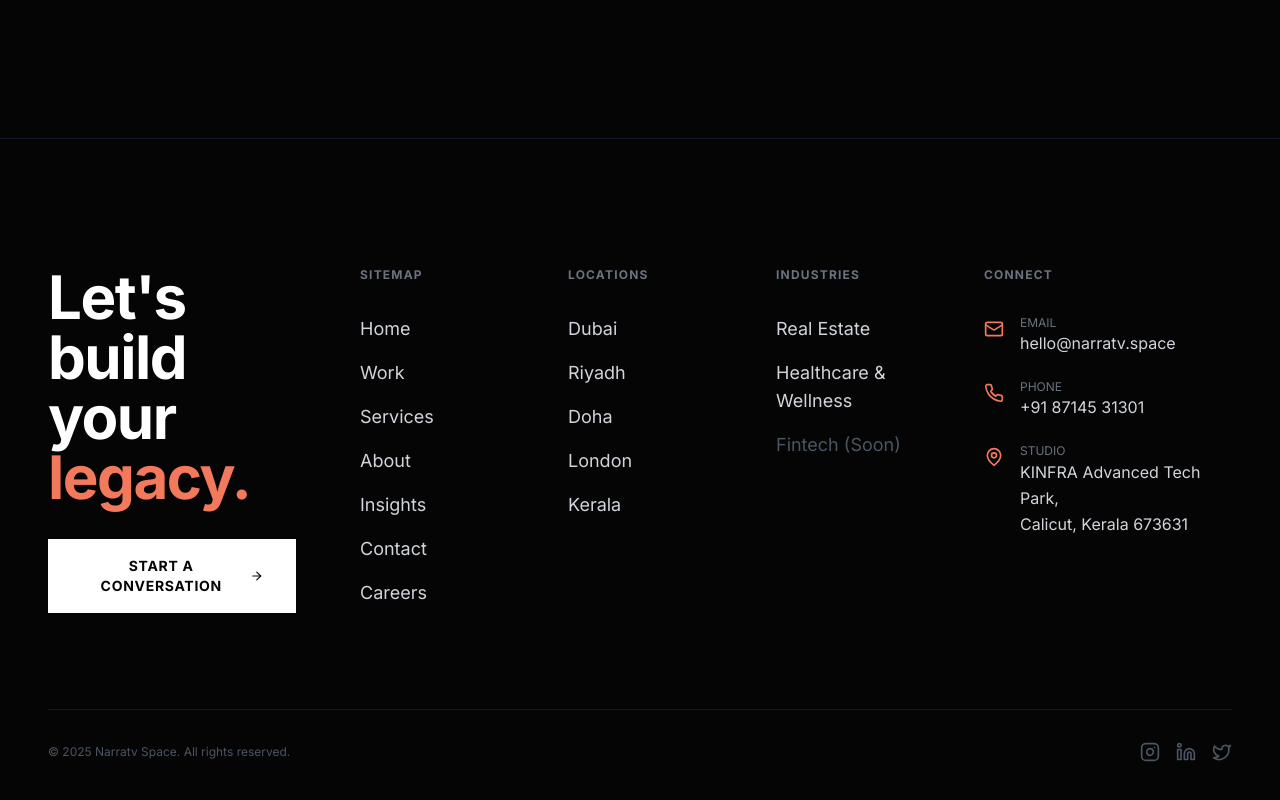
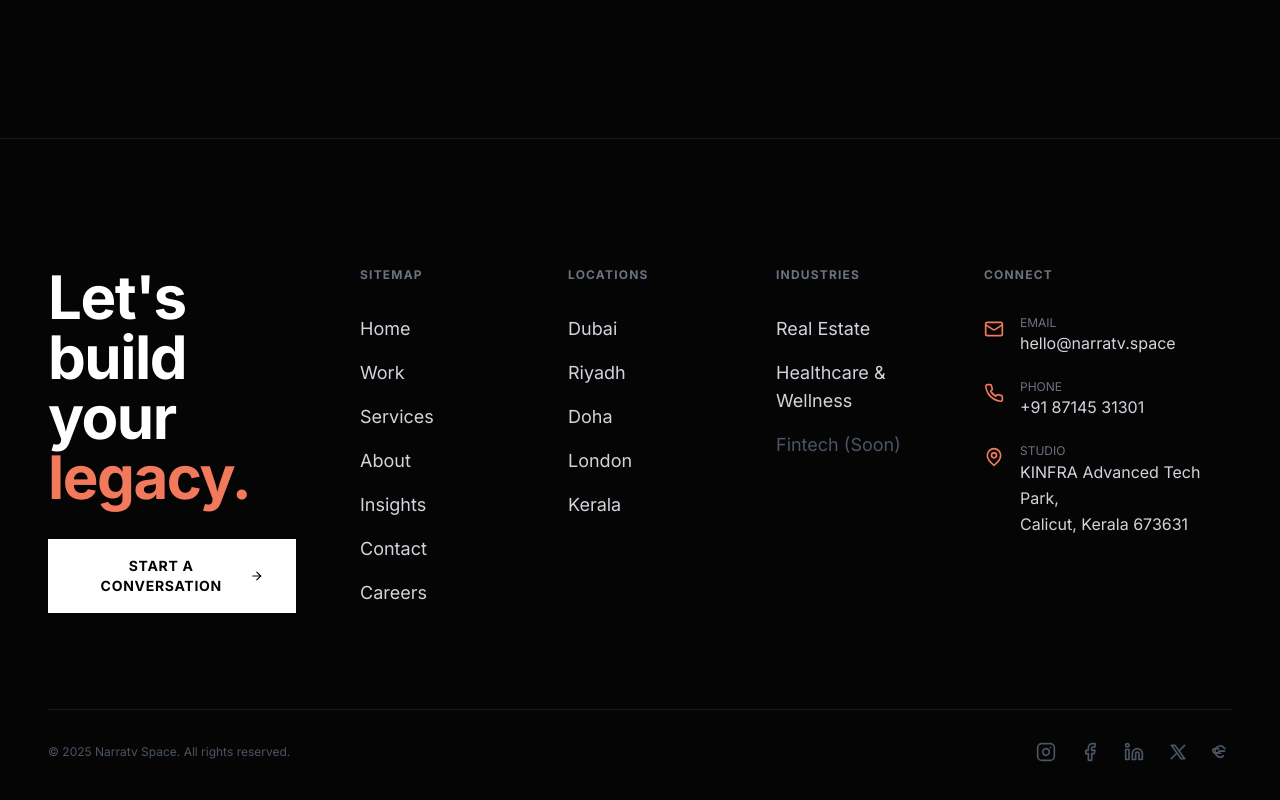
Before and after one commit to demo9809/narratv_website_final, a Next.js app: page /work in a window 1280 px wide. Shown: the part 662-1462 px from the top of the page. Built offline with nearby package versions, Linux system fonts and the light colour scheme.

Commit message:
Fix SEO: Update Social Links, Fix Metadata Conflict, Clean H1

```diff
--- a/app/layout.tsx
+++ b/app/layout.tsx
@@ -84,19 +84,20 @@ export default function RootLayout({
     },
     "sameAs": [
       "https://www.instagram.com/narratvspace",
-      "https://www.linkedin.com/company/narratvspace"
+      "https://www.facebook.com/narratvspace",
+      "https://www.linkedin.com/company/narratvspace",
+      "https://x.com/narratvspace",
+      "https://www.behance.net/narratvspace"
     ]
   };
 
   return (
     <html lang="en">
-      <head>
+      <body className={`${inter.className} min-h-screen flex flex-col bg-white text-brand-black selection:bg-brand-accent selection:text-white`}>
         <script
           type="application/ld+json"
           dangerouslySetInnerHTML={{ __html: JSON.stringify(jsonLd) }}
         />
-      </head>
-      <body className={`${inter.className} min-h-screen flex flex-col bg-white text-brand-black selection:bg-brand-accent selection:text-white`}>
         <Navbar />
         <main className="flex-grow">
           {children}
--- a/app/page.tsx
+++ b/app/page.tsx
@@ -137,7 +137,8 @@ const Home: React.FC = () => {
               </span>
             </div>
 
-            <h1 className="text-6xl md:text-8xl lg:text-[10rem] font-bold tracking-tighter leading-[0.85] mb-12 mix-blend-normal relative">
+            <div className="relative mb-12 w-fit">
+              <h1 className="text-6xl md:text-8xl lg:text-[10rem] font-bold tracking-tighter leading-[0.85] mix-blend-normal">
                 <span
                   className="block"
                 >
@@ -148,6 +149,7 @@ const Home: React.FC = () => {
                 >
                   Space.
                 </span>
+              </h1>
               <motion.div
                 animate={{ rotate: 360 }}
                 transition={{ duration: 20, repeat: Infinity, ease: "linear" }}
@@ -155,7 +157,7 @@ const Home: React.FC = () => {
               >
                 <div className="w-2 h-2 bg-brand-accent rounded-full absolute top-0 left-1/2 -translate-x-1/2" />
               </motion.div>
-            </h1>
+            </div>
 
             <div className="flex flex-col md:flex-row gap-12 items-start md:items-end">
               <motion.div
--- a/components/Footer.tsx
+++ b/components/Footer.tsx
@@ -1,6 +1,6 @@
 import React from 'react';
 import Link from 'next/link';
-import { Instagram, Linkedin, Twitter, Mail, Phone, MapPin } from 'lucide-react';
+import { Instagram, Linkedin, Mail, Phone, MapPin } from 'lucide-react';
 import { NAV_LINKS } from '../constants';
 import { CONTACT_DETAILS } from '../types';
 import { Button } from './ui';
@@ -117,10 +117,24 @@ const Footer: React.FC = () => {
         <div className="flex flex-col md:flex-row justify-between items-center text-xs text-gray-600 border-t border-gray-900 pt-8">
           <p>&copy; {new Date().getFullYear()} Narratv Space. All rights reserved.</p>
           <div className="flex gap-8 mt-4 md:mt-0">
-            <div className="flex gap-4">
-              <a href="#" className="hover:text-brand-accent transition-colors"><Instagram className="w-5 h-5" /></a>
-              <a href="#" className="hover:text-brand-accent transition-colors"><Linkedin className="w-5 h-5" /></a>
-              <a href="#" className="hover:text-brand-accent transition-colors"><Twitter className="w-5 h-5" /></a>
+            <div className="flex gap-6 items-center">
+              <a href="https://www.instagram.com/narratvspace" target="_blank" rel="noopener noreferrer" className="hover:text-brand-accent transition-colors" aria-label="Instagram">
+                <Instagram className="w-5 h-5" />
+              </a>
+              <a href="https://www.facebook.com/narratvspace" target="_blank" rel="noopener noreferrer" className="hover:text-brand-accent transition-colors" aria-label="Facebook">
+                <svg xmlns="http://www.w3.org/2000/svg" width="20" height="20" viewBox="0 0 24 24" fill="none" stroke="currentColor" strokeWidth="2" strokeLinecap="round" strokeLinejoin="round" className="w-5 h-5"><path d="M18 2h-3a5 5 0 0 0-5 5v3H7v4h3v8h4v-8h3l1-4h-4V7a1 1 0 0 1 1-1h3z"></path></svg>
+              </a>
+              <a href="https://www.linkedin.com/company/narratvspace" target="_blank" rel="noopener noreferrer" className="hover:text-brand-accent transition-colors" aria-label="LinkedIn">
+                <Linkedin className="w-5 h-5" />
+              </a>
+              <a href="https://x.com/narratvspace" target="_blank" rel="noopener noreferrer" className="hover:text-brand-accent transition-colors" aria-label="X (Twitter)">
+                {/* X Logo */}
+                <svg xmlns="http://www.w3.org/2000/svg" width="20" height="20" viewBox="0 0 24 24" fill="none" stroke="currentColor" strokeWidth="2" strokeLinecap="round" strokeLinejoin="round" className="w-5 h-5"><path d="M4 4l11.733 16h4.267l-11.733 -16z" /><path d="M4 20l6.768 -6.768m2.46 -2.46l6.772 -6.772" /></svg>
+              </a>
+              <a href="https://www.behance.net/narratvspace" target="_blank" rel="noopener noreferrer" className="hover:text-brand-accent transition-colors" aria-label="Behance">
+                {/* Behance Logo */}
+                <svg xmlns="http://www.w3.org/2000/svg" width="20" height="20" viewBox="0 0 24 24" fill="none" stroke="currentColor" strokeWidth="2" strokeLinecap="round" strokeLinejoin="round" className="w-5 h-5"><path d="M8 11h7" /><path d="M13.525 16.5a4.3 4.3 0 0 1-2.95 2 7 7 0 0 1 0-14 3.5 3.5 0 0 1 2.308 1.006L15.5 8" /><path d="M3.5 13.5h7" /><path d="M8 8H3.5a2.5 2.5 0 0 0 0 5H8" /></svg>
+              </a>
             </div>
           </div>
         </div>
```
Lines whose indentation alone changed are shown as unchanged.
